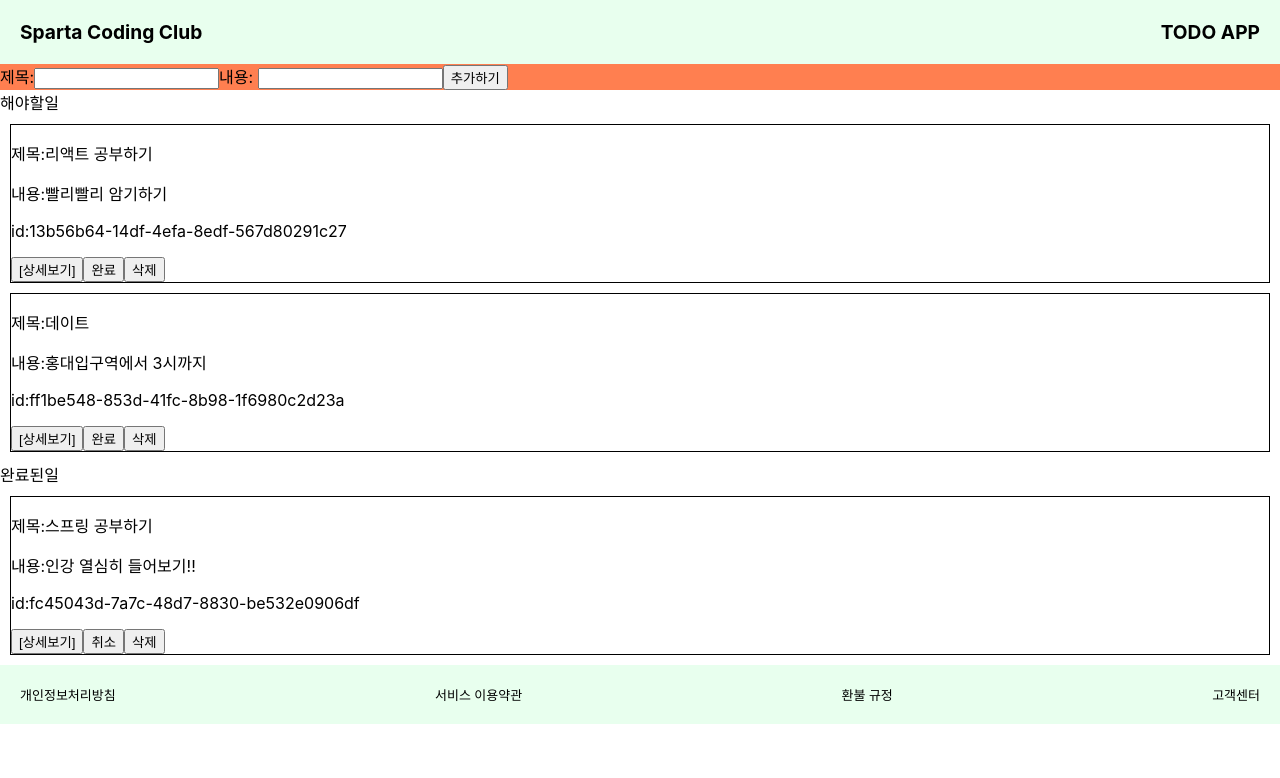
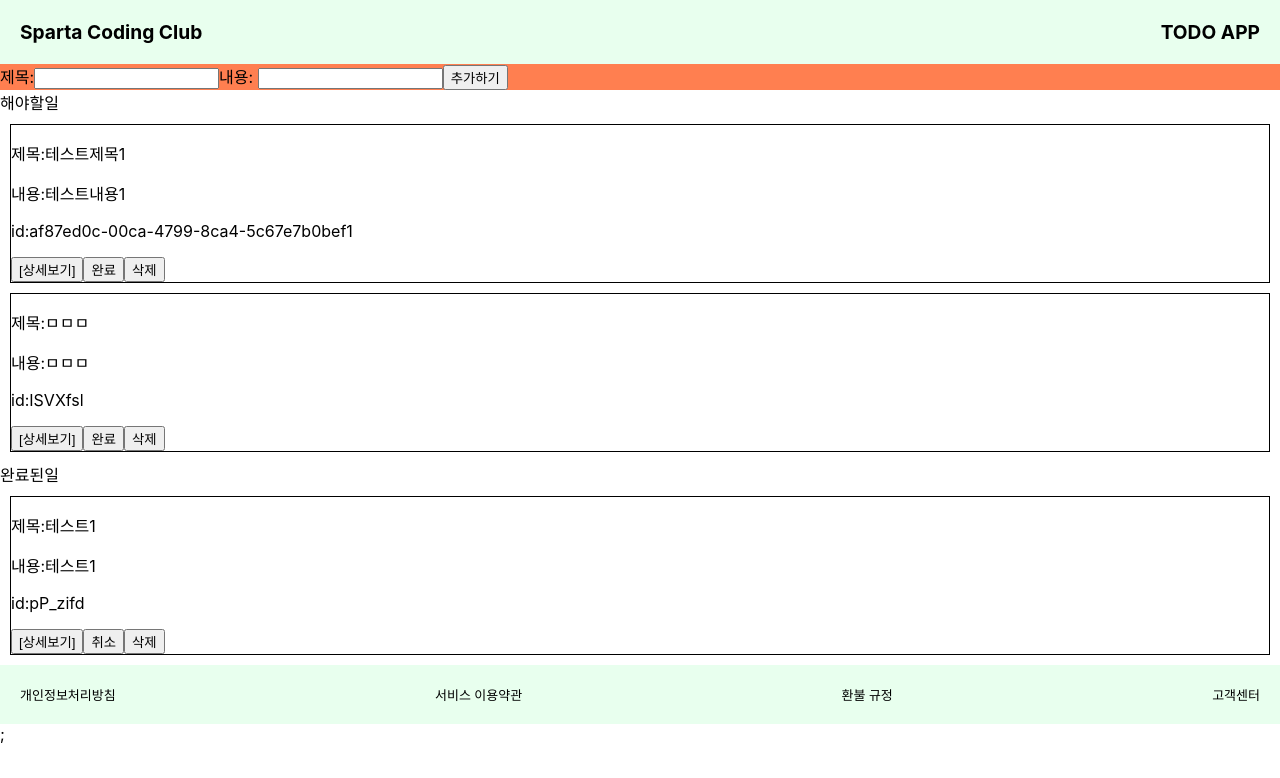
Before and after one commit to HongguLim/React-Router-todolist-prac, a React (Create React App) app: page / in a window 1280 px wide. Shown: the top 778 px of the page. Built offline with nearby package versions, Linux system fonts and the light colour scheme; data requests are answered from the project's data file.

Commit message:
fix: CRUD refactoring to json-server, axios, reactQuery

```diff
--- /dev/null
+++ b/db.json
@@ -0,0 +1,22 @@
+{
+  "todos": [
+    {
+      "id": "af87ed0c-00ca-4799-8ca4-5c67e7b0bef1",
+      "title": "테스트제목1",
+      "contents": "테스트내용1",
+      "isDone": false
+    },
+    {
+      "title": "ㅁㅁㅁ",
+      "contents": "ㅁㅁㅁ",
+      "isDone": false,
+      "id": "ISVXfsl"
+    },
+    {
+      "title": "테스트1",
+      "contents": "테스트1",
+      "isDone": true,
+      "id": "pP_zifd"
+    }
+  ]
+}
--- a/package.json
+++ b/package.json
@@ -7,8 +7,11 @@
     "@testing-library/jest-dom": "^5.14.1",
     "@testing-library/react": "^13.0.0",
     "@testing-library/user-event": "^13.2.1",
+    "axios": "^1.2.2",
+    "json-server": "^0.17.1",
     "react": "^18.2.0",
     "react-dom": "^18.2.0",
+    "react-query": "^3.39.2",
     "react-redux": "^8.0.5",
     "react-router-dom": "^6.6.2",
     "react-scripts": "5.0.1",
--- a/src/App.js
+++ b/src/App.js
@@ -1,8 +1,15 @@
 import React from "react";
 import Router from "./shared/Router";
+import { QueryClient, QueryClientProvider } from "react-query";
+
+const queryClient = new QueryClient();
 
 const App = () => {
-  return <Router />;
+  return (
+    <QueryClientProvider client={queryClient}>
+      <Router />;
+    </QueryClientProvider>
+  );
 };
 
 export default App;
--- a/src/components/Input.jsx
+++ b/src/components/Input.jsx
@@ -1,4 +1,6 @@
+import axios from "axios";
 import React, { useState } from "react";
+import { useMutation, useQueryClient } from "react-query";
 import { useDispatch } from "react-redux";
 import { v4 as uuidv4 } from "uuid";
 import { addTodo } from "../modules/todos";
@@ -6,7 +8,6 @@ import { addTodo } from "../modules/todos";
 export default function Input() {
   const [title, setTitle] = useState("");
   const [contents, setContents] = useState("");
-  const dispatch = useDispatch();
 
   return (
     <div style={{ backgroundColor: "coral" }}>
@@ -26,12 +27,12 @@ export default function Input() {
         onClick={(event) => {
           event.preventDefault();
           const newTodo = {
-            id: uuidv4(),
+            // id: uuidv4(),
             title,
             contents,
             isDone: false,
           };
-          dispatch(addTodo(newTodo));
+          axios.post("http://localhost:4000/todos", newTodo);
 
           setTitle("");
           setContents("");
@@ -42,3 +43,19 @@ export default function Input() {
     </div>
   );
 }
+
+// const queryClient = useQueryClient();
+
+// const mutation = useMutation(addTodo, {
+//   onSucess: ()=> {
+
+//     // Query Invalidation - useQuery로 읽었던 todos 데이터들이 더이상 최신이 아니어서 invalidate 할것이다 선언하는것
+//     // 이렇게 써주면 다시 todos를 불러오게 됨
+//     queryClient.invalidateQueries('todos');
+
+//   },
+// })
+
+// if (mutation.isSuccess) {
+// console.log('matation', mutation);
+// }
--- a/src/components/Todolist.jsx
+++ b/src/components/Todolist.jsx
@@ -1,19 +1,24 @@
-import React from "react";
-import { useDispatch, useSelector } from "react-redux";
-import { Navigate, useNavigate } from "react-router-dom";
+import React, { useEffect, useState } from "react";
+import axios from "axios";
+import { Navigate } from "react-router-dom";
+import { useQueryClient } from "react-query";
 
-import { removeTodo, switchTodo } from "../modules/todos";
+export default function Todolist({ isActive, todos }) {
+  // const fetchTodos = async () => {
+  //   const { data } = await axios.get("http://localhost:4000/todos");
+  //   setTodos(data);
+  // };
 
-export default function Todolist({ isActive }) {
-  const dispatch = useDispatch();
-  const navigate = useNavigate();
-  const todos = useSelector((state) => state.todos);
+  // useEffect(() => {
+  //   fetchTodos();
+  // }, []);
+  const queryClient = useQueryClient();
 
   return (
     <div>
       {isActive ? "해야할일" : "완료된일"}
       {todos
-        .filter((item) => item.isDone !== isActive)
+        ?.filter((item) => item.isDone !== isActive)
         .map((item) => {
           return (
             <div
@@ -23,19 +28,22 @@ export default function Todolist({ isActive }) {
               <p>제목:{item.title}</p>
               <p>내용:{item.contents}</p>
               <p>id:{item.id}</p>
-              <button onClick={() => navigate(`/${item.id}`)}>
+              <button onClick={() => Navigate(`/${item.id}`)}>
                 [상세보기]
               </button>
               <button
-                onClick={() => {
-                  dispatch(switchTodo(item.id));
+                onClick={async () => {
+                  await axios.patch(`http://localhost:4000/todos/${item.id}`, {
+                    isDone: !item.isDone,
+                  });
+                  queryClient.invalidateQueries(["todos"]);
                 }}
               >
                 {item.isDone ? "취소" : "완료"}
               </button>
               <button
                 onClick={() => {
-                  dispatch(removeTodo(item.id));
+                  axios.delete(`http://localhost:4000/todos/${item.id}`);
                 }}
               >
                 삭제
@@ -46,3 +54,35 @@ export default function Todolist({ isActive }) {
     </div>
   );
 }
+
+//   // 리액트쿼리 GET
+//   const { isLoading, isError, data, error } = useQuery("todos", getTodos);
+
+// // pending
+//   if (isLoading) {
+//     return <p>로딩중입니다...</p>;
+//   }
+// // reject
+//   if (isError) {
+//     console.log("error내용입니다", error);
+//     return <p>오류가 발생했습니다</p>;
+//   }
+
+// // Delete
+// const queryClient = new QueryClient();
+
+// const removeTodoMutation = useMutation(removeTodo, {
+//   onSuccess: () => {
+//     queryClient.invalidateQueries("todos");
+//   },
+// });
+
+// const switchTodoMutation = useMutation(switchTodo, {
+//   onSuccess: () => {
+//     console.log("성공");
+//     queryClient.invalidateQueries("todos");
+//   },
+//   onError: () => {
+//     console.log("실패");
+//   },
+// });
--- a/src/modules/todos.js
+++ b/src/modules/todos.js
@@ -1,4 +1,5 @@
 import { createSlice } from "@reduxjs/toolkit";
+import axios from "axios";
 import { v4 as uuidv4 } from "uuid";
 
 const initialState = [
--- a/src/pages/Main.jsx
+++ b/src/pages/Main.jsx
@@ -1,13 +1,21 @@
-import React from "react";
+import axios from "axios";
+import React, { useState } from "react";
+import { useQuery } from "react-query";
 import Input from "../components/Input";
 import Todolist from "../components/Todolist";
 
 function Main() {
+  const { data } = useQuery("todos", () =>
+    axios.get("http://localhost:4000/todos")
+  );
+
+  console.log("data", data?.data);
+
   return (
     <>
       <Input />
-      <Todolist isActive={true} />
-      <Todolist isActive={false} />
+      <Todolist isActive={true} todos={data?.data} />
+      <Todolist isActive={false} todos={data?.data} />
     </>
   );
 }
```
Also changed, not shown: src/axios/todos.js (added, +9 -0 lines), 1 other file (tests, documents, lock files or other folders).
